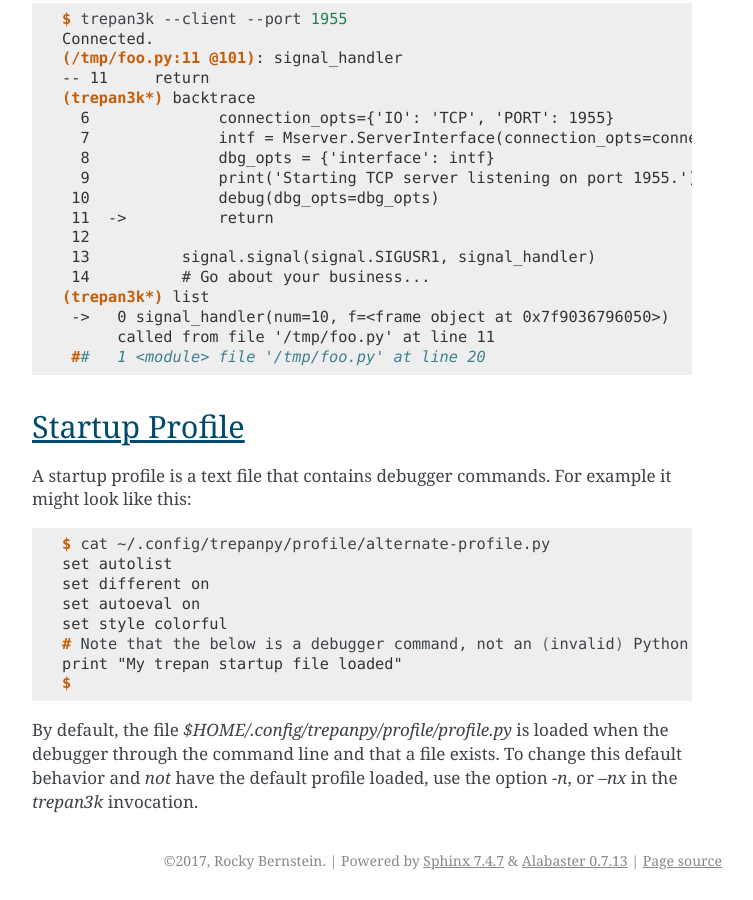
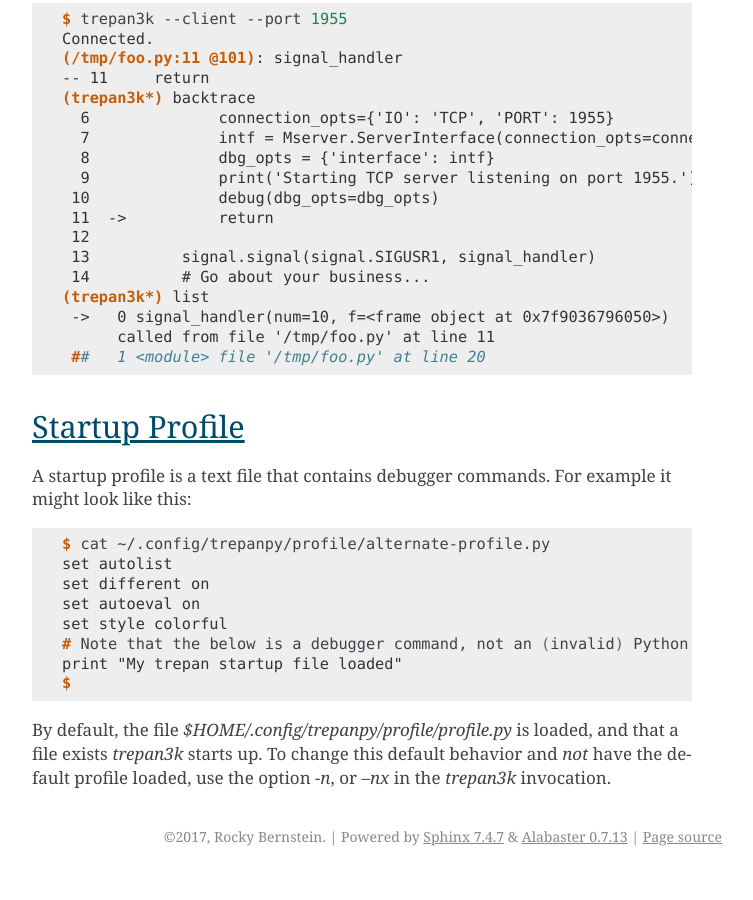
Before and after one commit to Trepan-Debuggers/python3-trepan, a Sphinx documentation site: the page built from docs/entry-exit.rst, in a window 1280 px wide and 900 px high, scrolled down 7106 px. Shown: the whole window, without its empty margins (388-1141 px from the left). Built offline with Sphinx 7.4.7, drawn with Linux system fonts in a browser that asks for light colours; after the commit the page ends 7982 px from its top, so only the background shows below that.

Commit message:
The Engish she is hard for me

```diff
--- a/docs/entry-exit.rst
+++ b/docs/entry-exit.rst
@@ -378,7 +378,6 @@
 
 
 By default, the file `$HOME/.config/trepanpy/profile/profile.py` is
-loaded when the debugger through the command line and that
-a file exists. To change this default behavior and *not* have the
-default profile loaded, use the option `-n`, or `--nx` in the
-`trepan3k` invocation.
+loaded, and that a file exists `trepan3k` starts up. To change this
+default behavior and *not* have the default profile loaded, use the
+option `-n`, or `--nx` in the `trepan3k` invocation.
```
